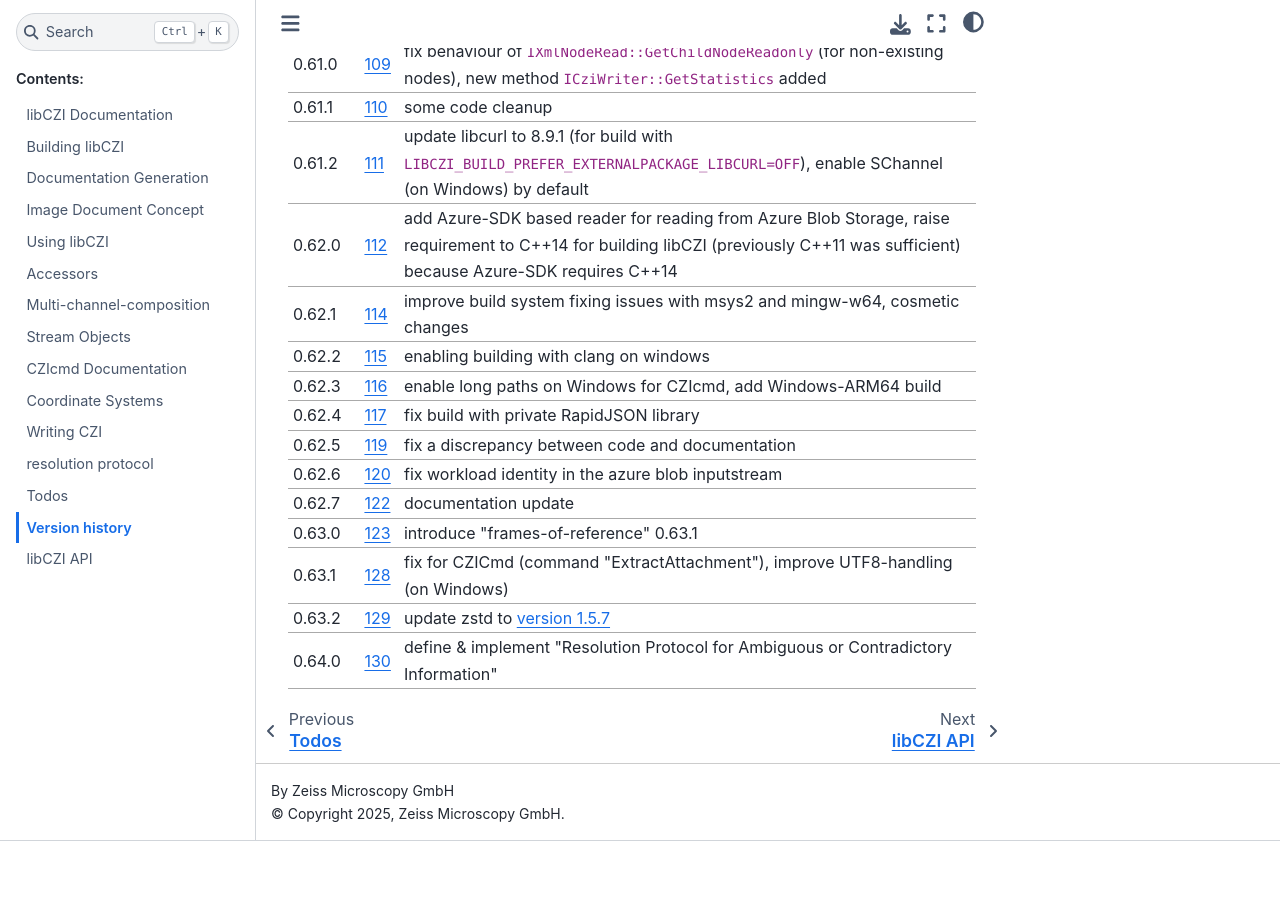
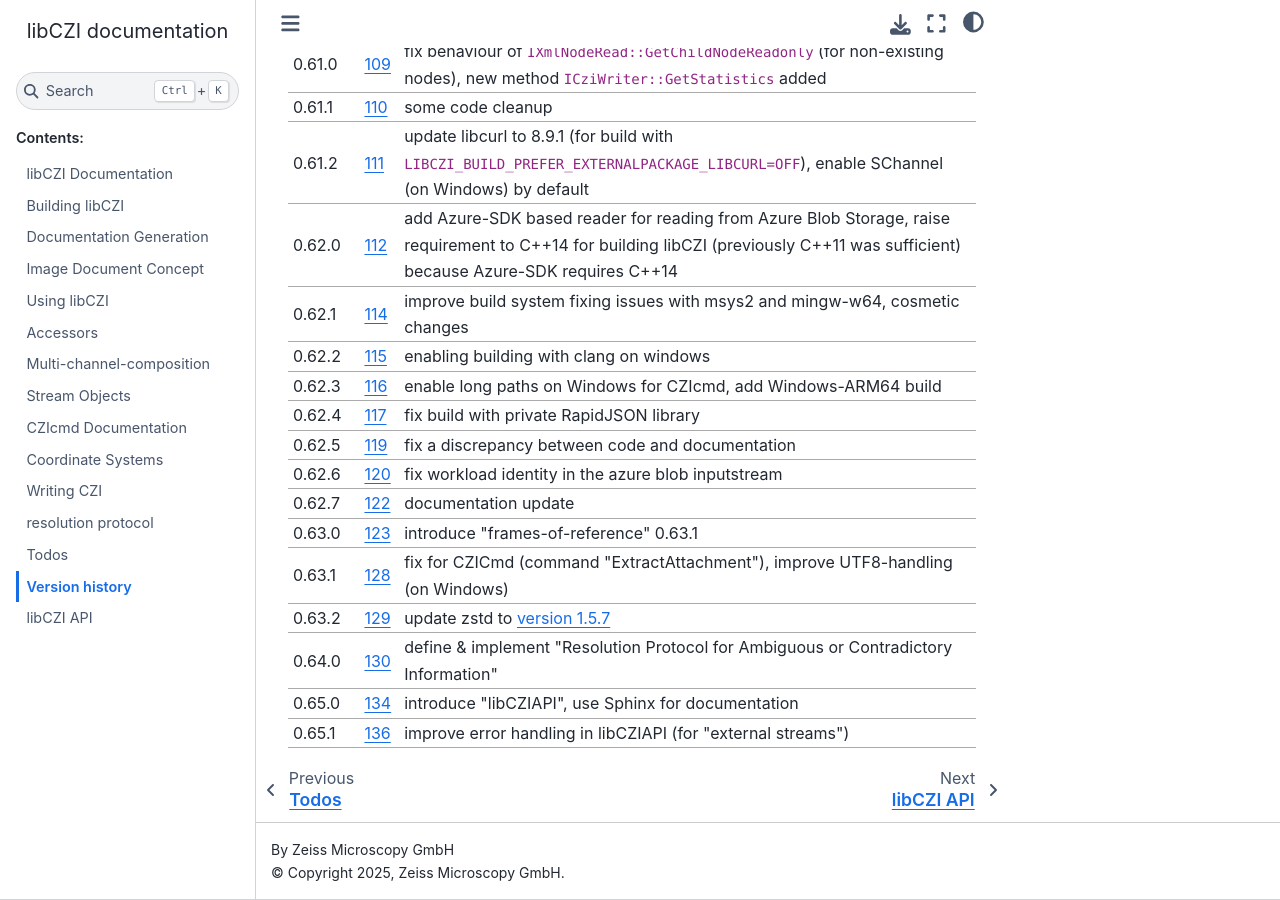
Before and after one commit to ZEISS/libczi, a Sphinx documentation site: the page built from docs/source/pages/version_history.md, in a window 1280 px wide and 900 px high, scrolled down 926 px. Built offline with Sphinx 7.4.7 and the Sphinx Book theme 1.1.4, drawn with Linux system fonts in a browser that asks for light colours; pages that are not in the unit, such as notebooks, are missing from menus; before the commit the page ends 1767 px from its top, so only the background shows below that.

Commit message:
update version

```diff
--- a/CMakeLists.txt
+++ b/CMakeLists.txt
@@ -3,7 +3,7 @@ cmake_minimum_required(VERSION 3.15)
 cmake_policy(SET CMP0091 NEW) # enable new "MSVC runtime library selection" (https://cmake.org/cmake/help/latest/variable/CMAKE_MSVC_RUNTIME_LIBRARY.html)
 
 project(libCZI
-      VERSION 0.65.0
+      VERSION 0.65.1
       HOMEPAGE_URL "https://github.com/ZEISS/libczi"
       DESCRIPTION "libCZI is an Open Source Cross-Platform C++ library to read and write CZI")
 
--- a/docs/source/pages/version_history.md
+++ b/docs/source/pages/version_history.md
@@ -38,3 +38,5 @@ Version history
  0.63.1             | [128](https://github.com/ZEISS/libczi/pull/128)      | fix for CZICmd (command "ExtractAttachment"), improve UTF8-handling (on Windows)
  0.63.2             | [129](https://github.com/ZEISS/libczi/pull/129)      | update zstd to [version 1.5.7](https://github.com/facebook/zstd/releases/tag/v1.5.7)
  0.64.0             | [130](https://github.com/ZEISS/libczi/pull/130)      | define & implement "Resolution Protocol for Ambiguous or Contradictory Information"
+ 0.65.0             | [134](https://github.com/ZEISS/libczi/pull/134)      | introduce "libCZIAPI", use Sphinx for documentation
+ 0.65.1             | [136](https://github.com/ZEISS/libczi/pull/136)      | improve error handling in libCZIAPI (for "external streams")
```
